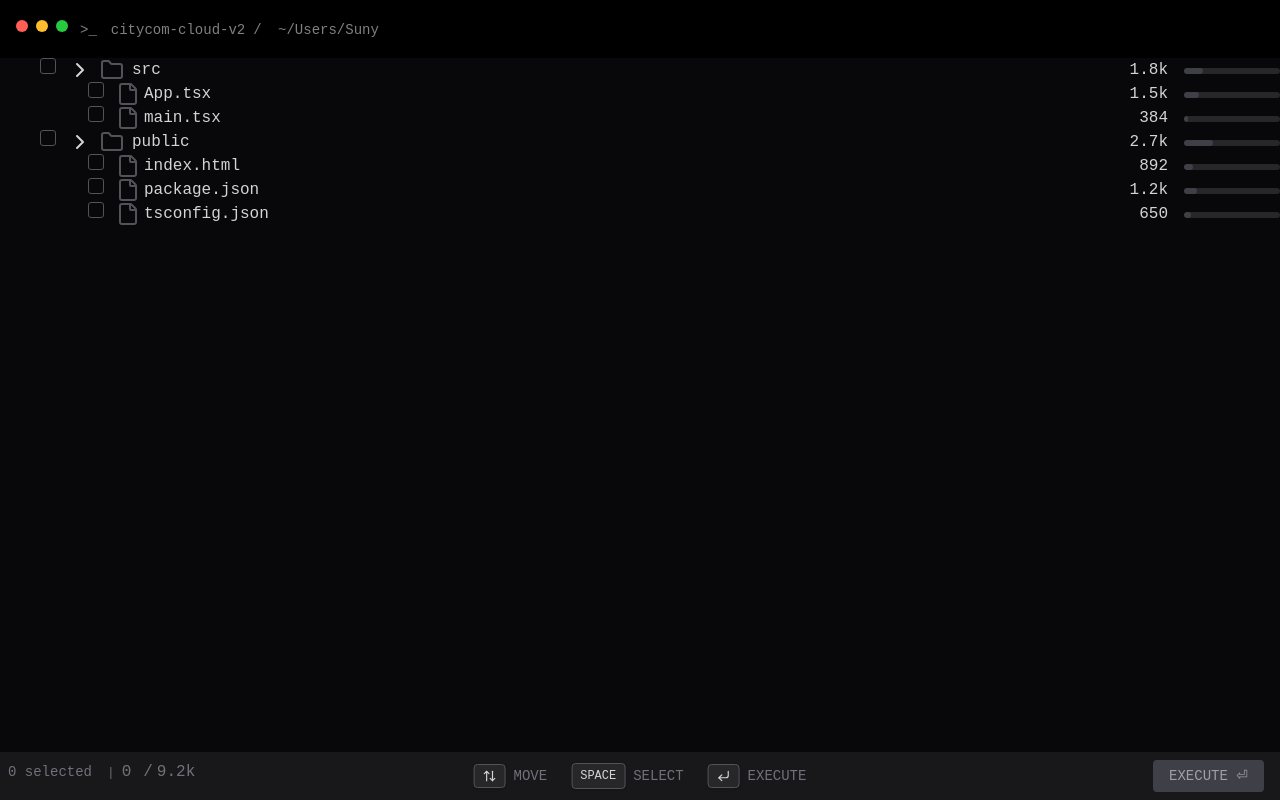
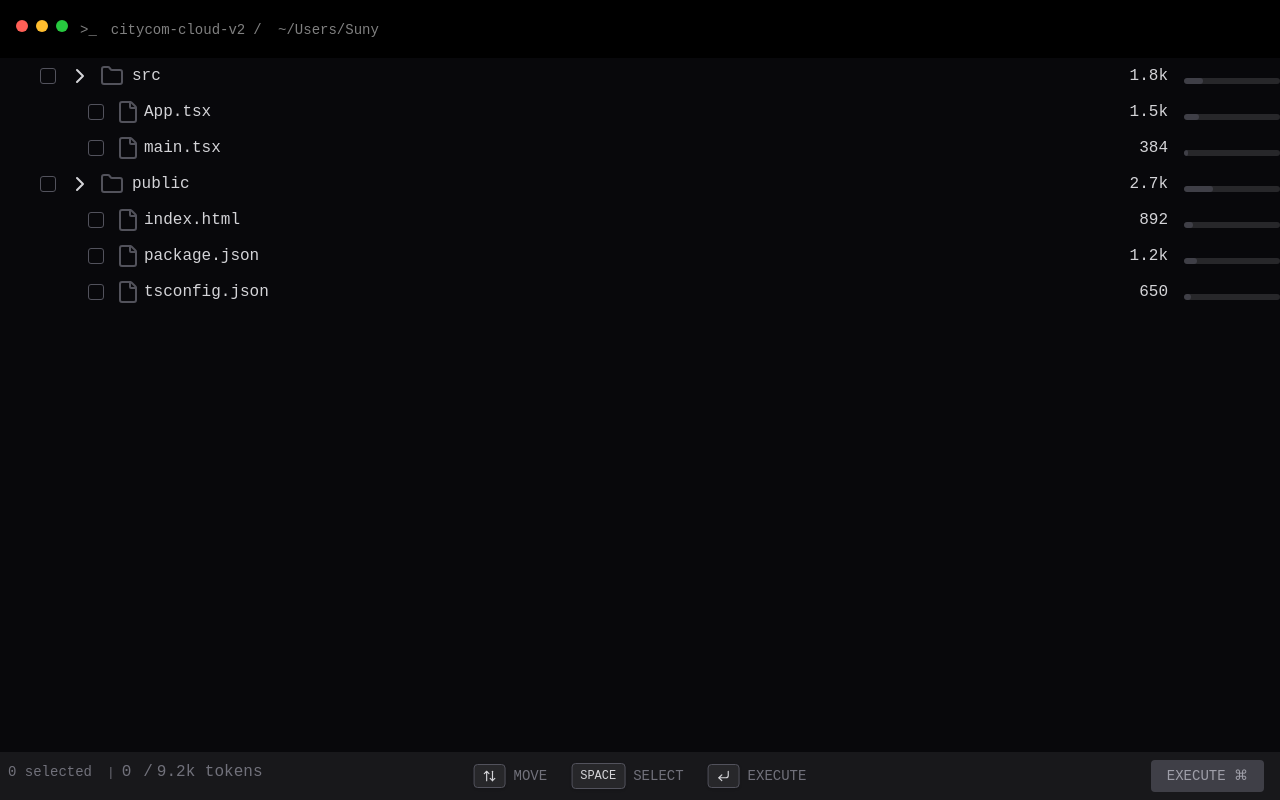
Before and after one commit to Sinzybo/file-explorer2, a React (Vite) app: page / in a window 1280 px wide. Built offline with nearby package versions, Linux system fonts and the light colour scheme.

Commit message:
Initial commit

```diff
--- a/src/App.css
+++ b/src/App.css
@@ -1,10 +1,9 @@
 @import "tailwindcss";
 
+body {
+  background-color: #08080B;
+}
 
-body {
-  background-color:#08080B
-
-}
 @font-face {
   font-family: 'JetBrains Mono';
   src: url('./fonts/JetBrainsMono-Regular.woff2') format('woff2');
@@ -18,11 +17,7 @@ body {
   font-weight: 700;
   font-style: normal;
 }
+
 * {
   font-family: 'JetBrains Mono', monospace;
 }
-
-/* Or more specifically: */
-body {
-  font-family: 'JetBrains Mono', monospace;
-}
--- a/src/App.tsx
+++ b/src/App.tsx
@@ -57,7 +57,7 @@ export default function App() {
       </div>
       {entries.map((obj, index) => {
         return (
-          <div key={obj.path} className="ml-10 flex ">
+          <div key={obj.path} className="ml-10 flex items-center py-1.5">
             {obj.isFile ? (
               <div
                 className={`
@@ -136,7 +136,7 @@ export default function App() {
           <span className="ml-2 text-xs"> | </span>
           <span className={`${selectedFileCharCount > 0 ? "text-[#06B6D4]" : "text-zinc-500"}`}>{selectedFileCharCount}</span>
           <span className="ml-3">/</span>
-          <span className="ml-1">{formatNumber(sumCharCount)}</span>
+          <span className="ml-1">{formatNumber(sumCharCount)} tokens</span>
         </div>
 
         <div className="absolute left-1/2 top-1/2 -translate-x-1/2 -translate-y-1/2">
@@ -166,7 +166,7 @@ export default function App() {
 
         <div className="absolute right-4 top-1/2 -translate-y-1/2">
           <button className={`px-4 py-1.5 text-sm rounded transition-colors ${fileSelected > 0 ? "bg-blue-500 text-white" : "bg-zinc-700 text-zinc-400"}`}>
-  EXECUTE ⏎
+  EXECUTE ⌘
 </button>
         </div>
       </div>
```
Also changed, not shown: src/fonts/    JetBrainsMono-Bold.woff2 (deleted), src/fonts/JetBrainsMono-Bold.woff2 (added).
